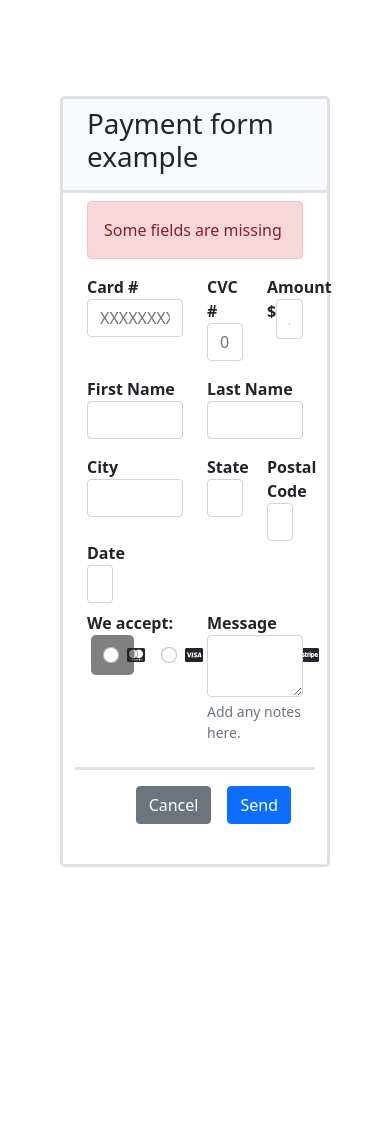
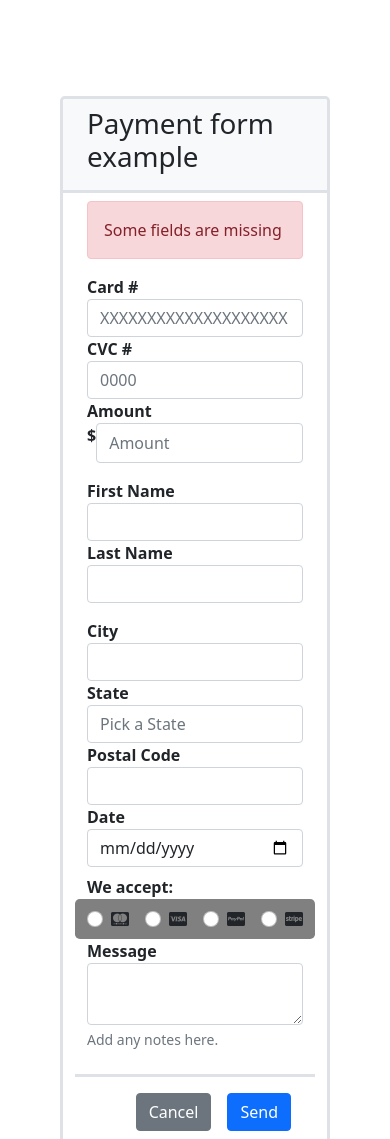
Before and after one commit to Argenttx/Crea-un-formulario-con-HTML5-Heyson, a plain HTML site: page index.html in a window 390 px wide. Shown: the top 1139 px of the page. Before the commit the page ends 915 px from the top, so only its background shows below. Drawn offline with nearby package versions, Linux system fonts and the light colour scheme.

Commit message:
corregido responsive

```diff
--- a/index.html
+++ b/index.html
@@ -27,16 +27,16 @@
                     </div>
 
                     <div class="row">
-                        <div class="col-6">
+                        <div class="col-12 col-lg-6">
                             <label for=""><b>Card #</b></label>
                             <input type="number" name="" class="form-control" id=""
                                 placeholder="XXXXXXXXXXXXXXXXXXXX" required/>
                         </div>
-                        <div class="col-3">
+                        <div class="col-12 col-sm-6 col-lg-3">
                             <label><b>CVC #</b></label>
                             <input type="number" name="" class="form-control" id="" placeholder="0000" required/>
                         </div>
-                        <div class="col-3">
+                        <div class="col-12 col-sm-6 col-lg-3">
                             <label for=""><b>Amount</b></label>
                             <div class="flex amount">
                                 <p><b>$</b></p>
@@ -47,21 +47,21 @@
                     </div>
             </div>
             <div class="row p-2 px-4">
-                <div class="col-6">
+                <div class="col-12 col-lg-6">
                     <label for=""><b>First Name</b></label>
                     <input type="text" name="" class="form-control" id="" required />
                 </div>
-                <div class="col-6">
+                <div class="col-12 col-lg-6">
                     <label for=""><b>Last Name</b></label>
                     <input type="text" name="" class="form-control" id="" required/>
                 </div>
             </div>
             <div class="row p-2 px-4">
-                <div class="col-6">
+                <div class="col-12 col-lg-6">
                     <label for=""><b>City</b></label>
                     <input type="text" name="" class="form-control" id="" required/>
                 </div>
-                <div class="col-3 state">
+                <div class="col-12 col-sm-6 col-lg-3 state">
                     <label for="opciones"><b>State</b></label>
                     <!-- Utilizamos el elemento <input> de tipo "text" -->
                     <input type="text" id="opcion" name="opcion" list="opciones" class="form-control"
@@ -76,22 +76,22 @@
                     </datalist>
                     </select>
                 </div>
-                <div class="col-1">
+                <div class="col-12 col-sm-3 col-lg-1">
                     <label for=""><b>Postal Code</b></label>
                     <input type="number" name="" class="form-control" id="" required />
                 </div>
-                <div class="col-2">
+                <div class="col-12 col-sm-3 col-lg-2">
                     <label for="date"><b>Date</b></label>
                     <input type="date" name="" id="date" class="form-control" required>
                 </div>
 
             </div>
             <div class="row  px-4 pb-4">
-                <div class="col-6 ">
-                    <div></div>
+                <div class="col-12 col-sm-6 ">
+
                     <label for=""><b>We accept:</b></label>
-                    <div class="row ps-3 ">
-                        <div class=" col-5 rounded-3 iconos d-flex justify-content-around pt-2 ">
+                    <div class="row col-lg-5">
+                        <div class=" col-12 rounded-3 iconos d-flex justify-content-around pt-2 ">
                             <form action="" class="align-items-center">
                                 <div class="form-check form-check-inline">
                                     <input class="form-check-input" type="radio" name="inlineRadioOptions"required
@@ -123,7 +123,7 @@
 
 
                 </div>
-                <div class="col-6 Message pb-4">
+                <div class="col-12 col-sm-6 Message pb-4">
                     <label for=""><b>Message</b></label>
                     <textarea name="" id="" class="form-control" cols="70" rows="2" required
                         aria-describedby="messagehelp"></textarea>
```
